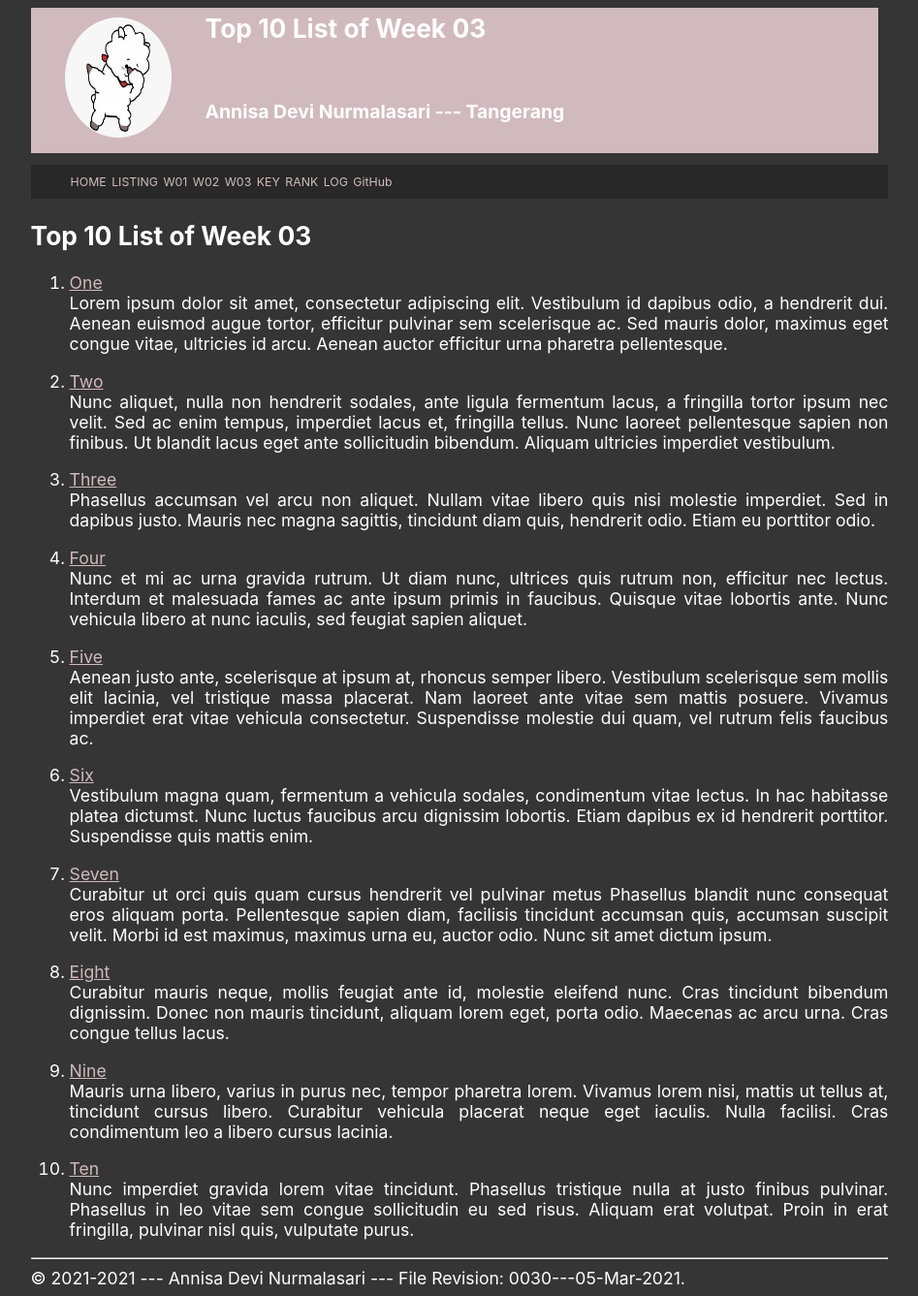
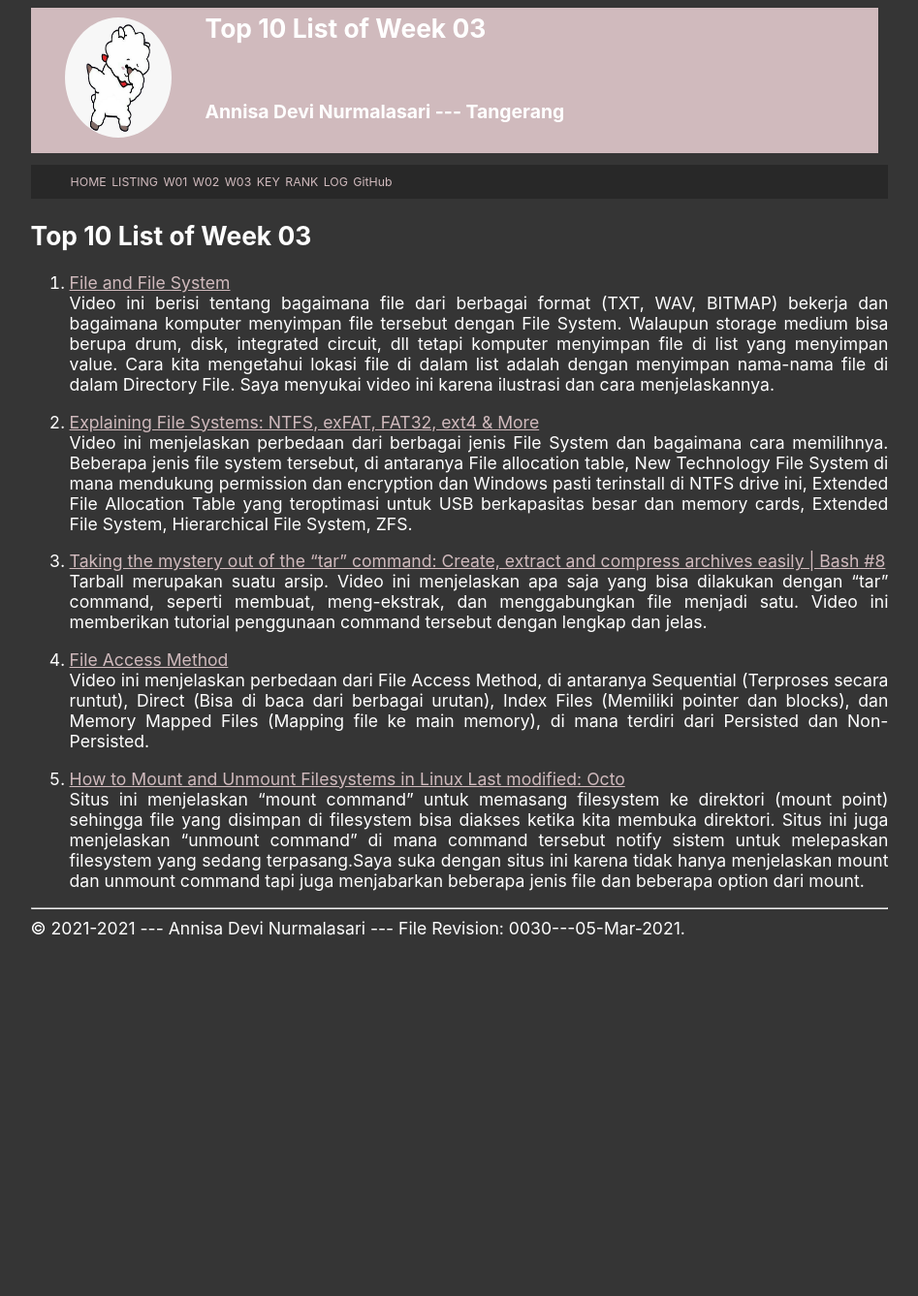
Before and after one commit to annisadevin/os211, a Jekyll site: the page built from w03.md, in a window 1280 px wide. Shown: the whole page at 97% size, without its empty margins (166-1113 px from the left). Built offline with Jekyll 4.4.1, drawn with Linux system fonts in a browser that asks for light colours; our own code applies the rules of GitHub Pages for plain Markdown files; after the commit the page ends 976 px from its top, so only the background shows below that.

Commit message:
Update w03.md

```diff
--- a/w03.md
+++ b/w03.md
@@ -5,72 +5,18 @@ permalink: /W03/
 
 # Top 10 List of Week 03
 
-1. [One](https://en.wikipedia.org/wiki/1)<br>
-Lorem ipsum dolor sit amet, consectetur adipiscing elit.
-Vestibulum id dapibus odio, a hendrerit dui.
-Aenean euismod augue tortor, efficitur pulvinar sem scelerisque ac.
-Sed mauris dolor, maximus eget congue vitae, ultricies id arcu.
-Aenean auctor efficitur urna pharetra pellentesque.
+1. [File and File System](https://www.youtube.com/watch?v=KN8YgJnShPM)<br>
+Video ini berisi tentang bagaimana file dari berbagai format (TXT, WAV, BITMAP) bekerja dan bagaimana komputer menyimpan file tersebut dengan File System. Walaupun storage medium bisa berupa drum, disk, integrated circuit, dll tetapi komputer menyimpan file di list yang menyimpan value. Cara kita mengetahui lokasi file di dalam list adalah dengan menyimpan nama-nama file di dalam Directory File. Saya menyukai video ini karena ilustrasi dan cara menjelaskannya.
 
-2. [Two](https://en.wikipedia.org/wiki/2)<br>
-Nunc aliquet, nulla non hendrerit sodales, ante ligula fermentum lacus, a fringilla tortor ipsum nec velit.
-Sed ac enim tempus, imperdiet lacus et, fringilla tellus.
-Nunc laoreet pellentesque sapien non finibus.
-Ut blandit lacus eget ante sollicitudin bibendum.
-Aliquam ultricies imperdiet vestibulum.
+2. [Explaining File Systems: NTFS, exFAT, FAT32, ext4 & More](https://www.youtube.com/watch?v=_h30HBYxtws)<br>
+Video ini menjelaskan perbedaan dari berbagai jenis File System dan bagaimana cara memilihnya. Beberapa jenis file system tersebut, di antaranya File allocation table, New Technology File System di mana mendukung permission dan encryption dan Windows pasti terinstall di NTFS drive ini, Extended File Allocation Table yang teroptimasi untuk USB berkapasitas besar dan memory cards, Extended File System, Hierarchical File System, ZFS.
 
-3. [Three](https://en.wikipedia.org/wiki/3)<br>
-Phasellus accumsan vel arcu non aliquet.
-Nullam vitae libero quis nisi molestie imperdiet.
-Sed in dapibus justo.
-Mauris nec magna sagittis, tincidunt diam quis, hendrerit odio.
-Etiam eu porttitor odio.
+3. [Taking the mystery out of the "tar" command: Create, extract and compress archives easily | Bash #8](https://www.youtube.com/watch?v=-p47gier068)<br>
+Tarball merupakan suatu arsip. Video ini menjelaskan apa saja yang bisa dilakukan dengan "tar" command, seperti membuat, meng-ekstrak, dan menggabungkan file menjadi satu. Video ini memberikan tutorial penggunaan command tersebut dengan lengkap dan jelas.
 
-4. [Four](https://en.wikipedia.org/wiki/4)<br>
-Nunc et mi ac urna gravida rutrum.
-Ut diam nunc, ultrices quis rutrum non, efficitur nec lectus.
-Interdum et malesuada fames ac ante ipsum primis in faucibus.
-Quisque vitae lobortis ante.
-Nunc vehicula libero at nunc iaculis, sed feugiat sapien aliquet.
+4. [File Access Method](https://www.youtube.com/watch?v=aruUAN9lYU4)<br>
+Video ini menjelaskan perbedaan dari File Access Method, di antaranya Sequential (Terproses secara runtut), Direct (Bisa di baca dari berbagai urutan), Index Files (Memiliki pointer dan blocks), dan Memory Mapped Files (Mapping file ke main memory), di mana terdiri dari Persisted dan Non-Persisted.
 
-5. [Five](https://en.wikipedia.org/wiki/5)<br>
-Aenean justo ante, scelerisque at ipsum at, rhoncus semper libero.
-Vestibulum scelerisque sem mollis elit lacinia, vel tristique massa placerat.
-Nam laoreet ante vitae sem mattis posuere.
-Vivamus imperdiet erat vitae vehicula consectetur.
-Suspendisse molestie dui quam, vel rutrum felis faucibus ac.
-
-6. [Six](https://en.wikipedia.org/wiki/6)<br>
-Vestibulum magna quam, fermentum a vehicula sodales, condimentum vitae lectus.
-In hac habitasse platea dictumst.
-Nunc luctus faucibus arcu dignissim lobortis.
-Etiam dapibus ex id hendrerit porttitor.
-Suspendisse quis mattis enim.
-
-7. [Seven](https://en.wikipedia.org/wiki/7)<br>
-Curabitur ut orci quis quam cursus hendrerit vel pulvinar metus
-Phasellus blandit nunc consequat eros aliquam porta.
-Pellentesque sapien diam, facilisis tincidunt accumsan quis, accumsan suscipit velit.
-Morbi id est maximus, maximus urna eu, auctor odio.
-Nunc sit amet dictum ipsum.
-
-8. [Eight](https://en.wikipedia.org/wiki/8)<br>
-Curabitur mauris neque, mollis feugiat ante id, molestie eleifend nunc.
-Cras tincidunt bibendum dignissim.
-Donec non mauris tincidunt, aliquam lorem eget, porta odio.
-Maecenas ac arcu urna.
-Cras congue tellus lacus.
-
-9. [Nine](https://en.wikipedia.org/wiki/9)<br>
-Mauris urna libero, varius in purus nec, tempor pharetra lorem.
-Vivamus lorem nisi, mattis ut tellus at, tincidunt cursus libero.
-Curabitur vehicula placerat neque eget iaculis.
-Nulla facilisi.
-Cras condimentum leo a libero cursus lacinia.
-
-10. [Ten](https://en.wikipedia.org/wiki/10)<br>
-Nunc imperdiet gravida lorem vitae tincidunt.
-Phasellus tristique nulla at justo finibus pulvinar.
-Phasellus in leo vitae sem congue sollicitudin eu sed risus.
-Aliquam erat volutpat.
-Proin in erat fringilla, pulvinar nisl quis, vulputate purus.
+5. [How to Mount and Unmount Filesystems in Linux
+Last modified: Octo](https://www.baeldung.com/linux/mount-unmount-filesystems)<br>
+Situs ini menjelaskan "mount command" untuk memasang filesystem ke direktori (mount point) sehingga file yang disimpan di filesystem bisa diakses ketika kita membuka direktori. Situs ini juga menjelaskan "unmount command" di mana command tersebut notify sistem untuk melepaskan filesystem yang sedang terpasang.Saya suka dengan situs ini karena tidak hanya menjelaskan mount dan unmount command tapi juga menjabarkan beberapa jenis file dan beberapa option dari mount.
```
